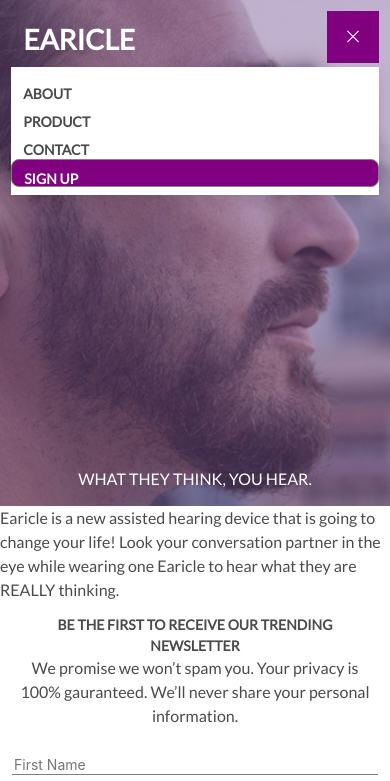
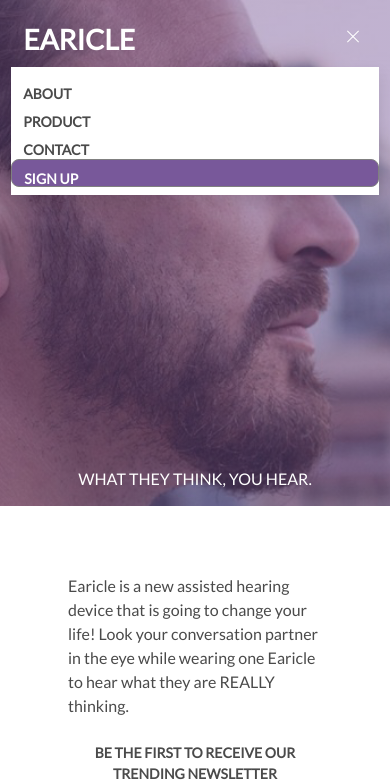
Before and after one commit to ronsbons/collabathon-uxdi, a plain HTML site: page index.html in a window 390 px wide. Both pictures are taken after a click on the button "menu". Shown: the top 781 px of the page. Drawn offline with nearby package versions, Linux system fonts and the light colour scheme; a script that the page names is missing.

Commit message:
changed styling

```diff
--- a/index.html
+++ b/index.html
@@ -44,14 +44,17 @@
     <h1 class="header caps"> What They Think, You Hear. </h1>
   </header>
 
+
   <section role="main">
-    <div class="wrapper">
-      <p class = "info">Earicle is a new assisted hearing device that is going to change your life! Look your conversation partner in the eye while wearing one Earicle to hear what they are REALLY thinking.</p>
+      <div class="wrapper columns">
+        <div class="landing-text column is-three-fifths">
+          <p class="info"><span class="inline-company">Earicle</span> is a new assisted hearing device that is going to change your life! Look your conversation partner in the eye while wearing one Earicle to hear what they are REALLY thinking.</p>
+        </div>
 
-      <div class="landing-text column is-two-fifths">
-        <h2 class="callout caps">be the first to receive our trending newsletter</h2>
+        <div class="landing-text column is-two-fifths">
+          <h2 class="callout caps">be the first to receive our trending newsletter</h2>
 
-        <p class = "info">We promise we won’t spam you. Your privacy is 100% gauranteed. We’ll never share your personal information.</p>
+          <p class="info">We promise we won't spam you. Your privacy is 100% gauranteed. We'll never share your personal information.</p>
 
         <!-- Begin Mailchimp Signup Form -->
         <div id="mc_embed_signup">
--- a/styles.css
+++ b/styles.css
@@ -40,7 +40,7 @@ header {
 }
 
 .navbar-burger {
-  background-color: purple;
+  background-color: none;
   color: white;
 }
 
@@ -53,7 +53,7 @@ header {
 }
 
 .sign-up-nav {
-  background-color: purple;
+  background-color: #78589A;
   border: 1px solid gray;
   border-radius: 8px;
   color: white;
@@ -138,6 +138,12 @@ input {
 
 /* Media query for mobile */
 @media only screen and (max-width: 375px) {
+
+    .columns {
+        margin: 0px;
+        padding: 0em;
+      }
+
   header {
     background-image: url("images/earicles-mobile.jpg"); /* The image used */
     height: 30vh;
@@ -184,7 +190,7 @@ x
 }
 
 .response #mce-success-response {
-    color: purple !important;
+    color: greenyellow !important;
 }
 
 .button {
```
